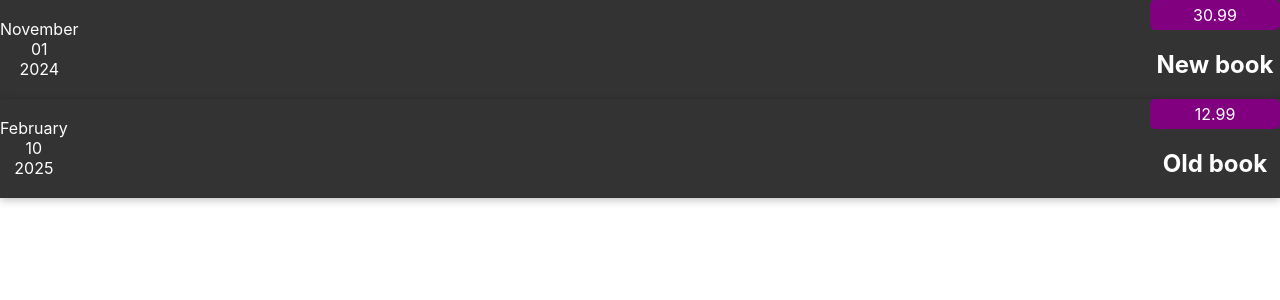
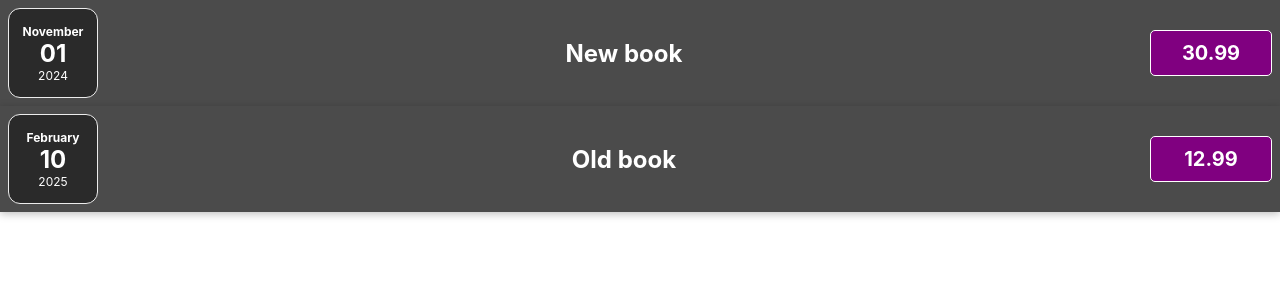
Before and after one commit to hinoobers/expenses-http, a React (Create React App) app: page / in a window 1280 px wide. Shown: the top 300 px of the page. Built offline with nearby package versions, Linux system fonts and the light colour scheme.

Commit message:
Ylesanne 1

```diff
--- /dev/null
+++ b/src/components/ExpenseDate.css
@@ -0,0 +1,26 @@
+.expense-date {
+    display: flex;
+    flex-direction: column;
+    width: 5.5rem;
+    height: 5.5rem;
+    border: 1px solid #ececec;
+    background-color: #2a2a2a;
+    color: white;
+    border-radius: 12px;
+    align-items: center;
+    justify-content: center;
+}
+
+.expense-date__month {
+    font-size: 0.75rem;
+    font-weight: bold;
+}
+
+.expense-date__year {
+    font-size: 0.75rem;
+}
+
+.expense-date__day {
+    font-size: 1.5rem;
+    font-weight: bold;
+}
--- a/src/components/ExpenseDate.js
+++ b/src/components/ExpenseDate.js
@@ -1,3 +1,5 @@
+import './ExpenseDate.css'
+
 const ExpenseDate = (props) => {
     const date = props.date;
 
@@ -7,10 +9,10 @@
 
 
     return (
-        <div>
-            <div>{month}</div>
-            <div>{day}</div>
-            <div>{year}</div>
+        <div className='expense-date'>
+            <div className='expense-date__month'>{month}</div>
+            <div className='expense-date__day'>{day}</div>
+            <div className='expense-date__year'>{year}</div>
         </div>
     )
 }
--- a/src/components/ExpenseItem.css
+++ b/src/components/ExpenseItem.css
@@ -2,21 +2,29 @@
     display: flex;
     justify-content: space-between;
     align-items: center;
+    padding: 0.5rem;
     box-shadow: 0 2px 8px rgba(0, 0, 0, 0.25);
-    background-color: #333;
+    background-color: #4b4b4b;
     color: white;
 }
 
 .expense-item__description {
     display: flex;
     flex-direction: column-reverse;
+    align-items: flex-end;
+    justify-content: flex-start;
 }
 
 .expense-item__price {
     background-color: purple;
-    padding: 5px;
+    padding-top: 10px;
+    padding-bottom: 10px;
     border-radius: 5px;
     color: white;
     min-width: 120px;
     max-width: 120px;
+    border: 1px white solid;
+
+    font-size: 20px;
+    font-weight: bold;
 }
--- a/src/components/ExpenseItem.js
+++ b/src/components/ExpenseItem.js
@@ -10,9 +10,9 @@
 
     return (
         <div className='expense-item'>
-            <ExpenseDate date={date} />
+            <ExpenseDate className='expense-date' date={date} />
+            <h2>{title}</h2>
             <div className='expense-item__description'>
-                <h2>{title}</h2>
                 <div className='expense-item__price'>{price}</div>
             </div>
         </div>
```
